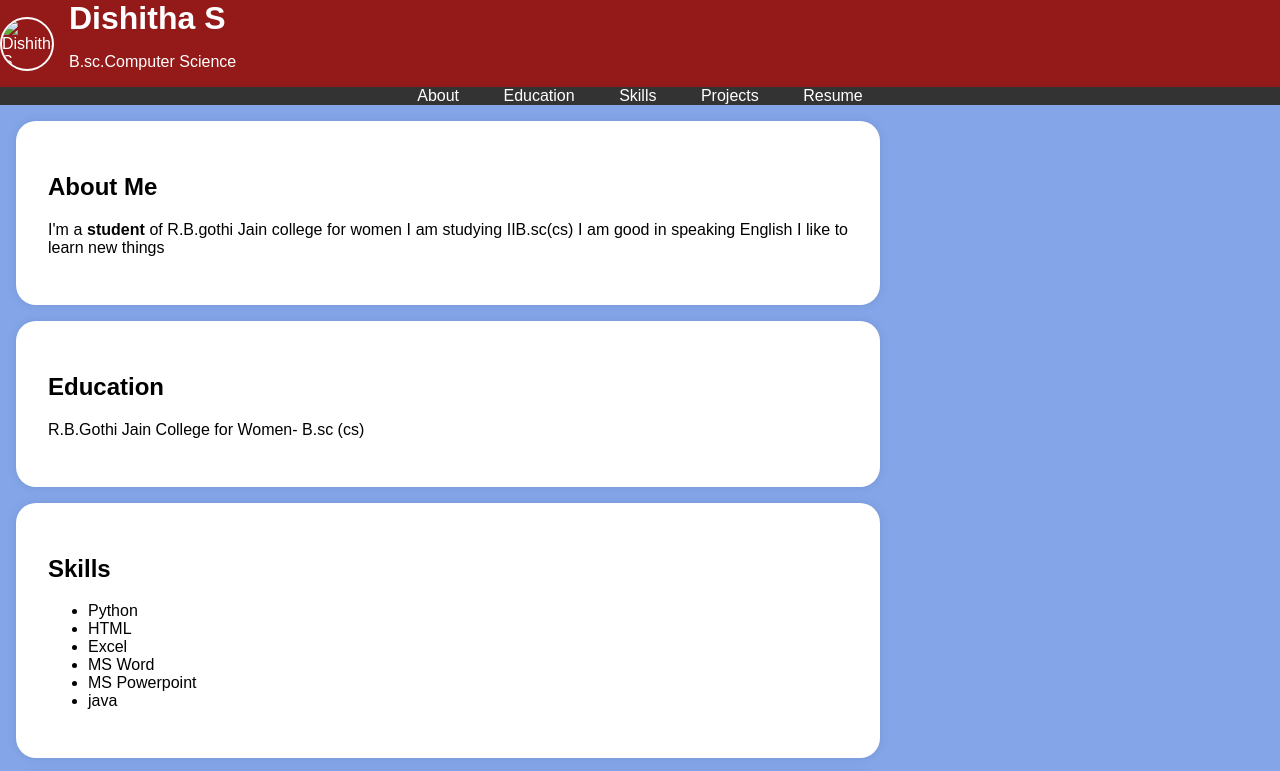
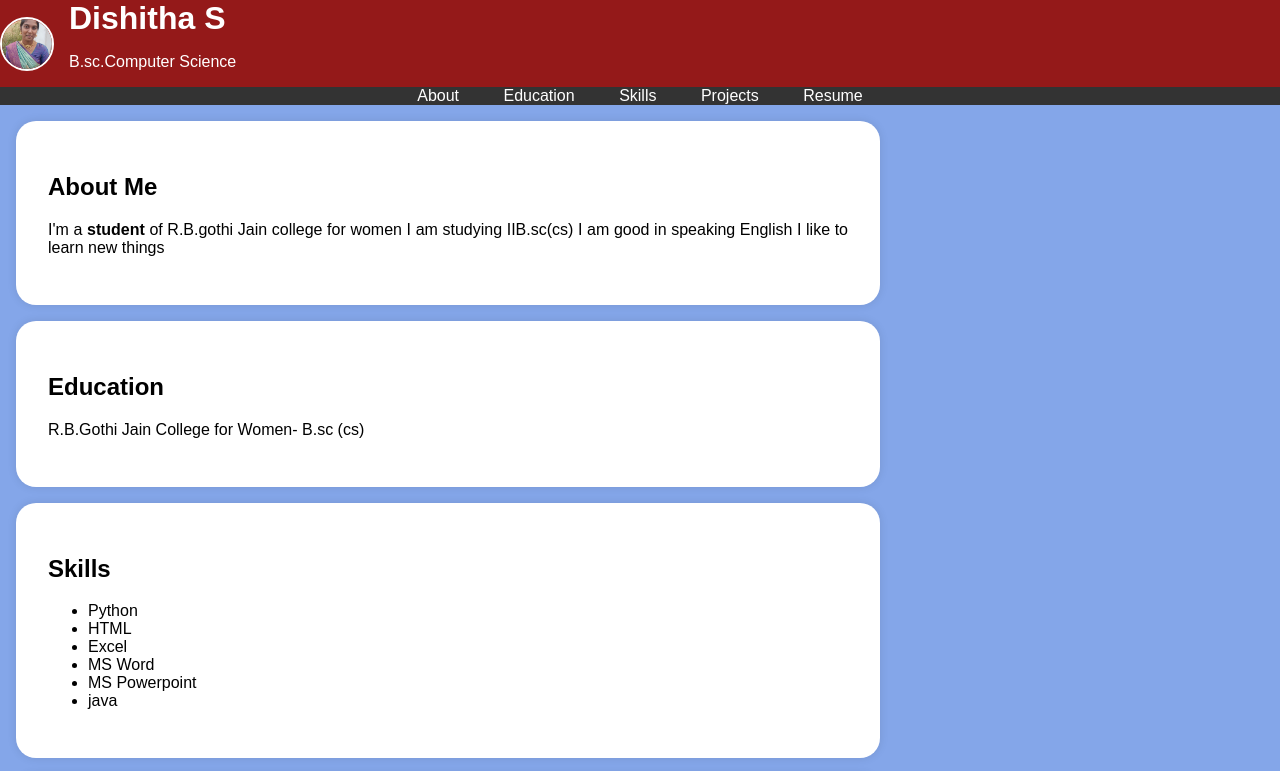
Before and after one commit to Dishitha2006/Digital---portfolio, a plain HTML site: page index.html in a window 1280 px wide. Shown: the top 771 px of the page. Drawn offline with Linux system fonts and the light colour scheme.

Commit message:
index.html

```diff
--- a/index.html
+++ b/index.html
@@ -92,7 +92,7 @@
 </head>
 <body>
     <header>
-  <img src="/storage/emulated/0/DCIM/Camera/IMG_20250320_150731.jpg" alt="Dishitha S" class="profile-picture">
+  <img src="IMG_20250320_150731.jpg" alt="Dishitha S" class="profile-picture">
         <div class="header-content">
          <h1>Dishitha S</h1>
          <p>B.sc.Computer Science</p>
```
